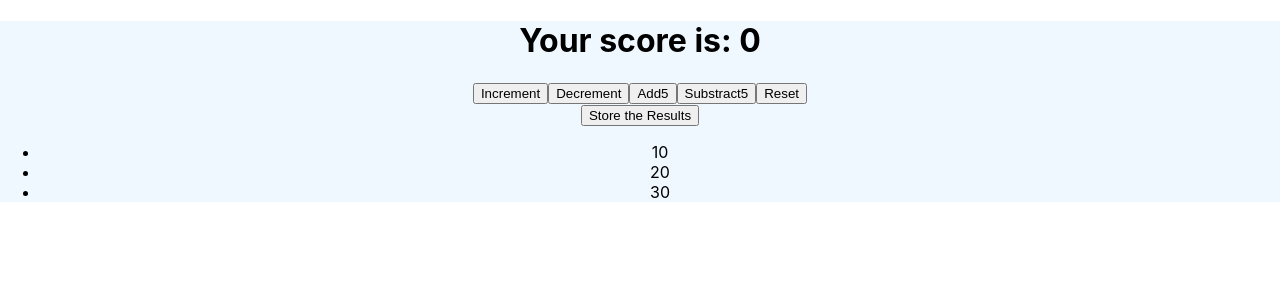
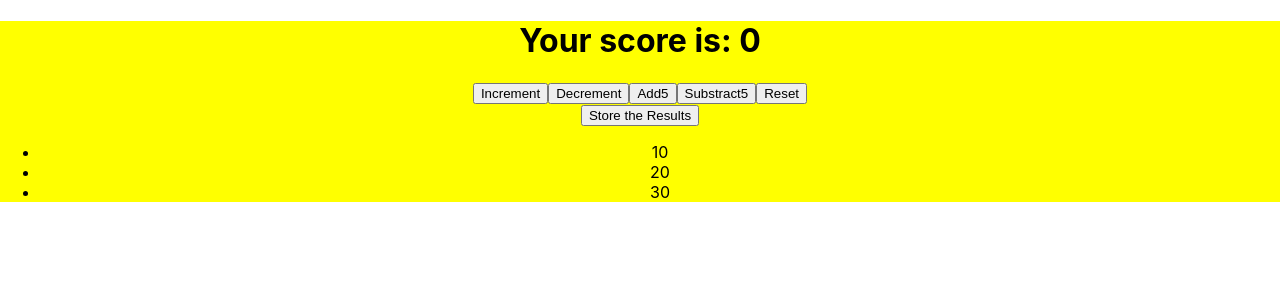
Before and after one commit to jualiasha/Nerds, a React (Create React App) app: page / in a window 1280 px wide. Shown: the top 300 px of the page. Built offline with nearby package versions, Linux system fonts and the light colour scheme.

Commit message:
background change to yellow

```diff
--- a/src/App.css
+++ b/src/App.css
@@ -1,6 +1,6 @@
 .app {
   text-align: center;
-  background-color: aliceblue;
+  background-color: yellow;
 }
 
 .App-logo {
```
